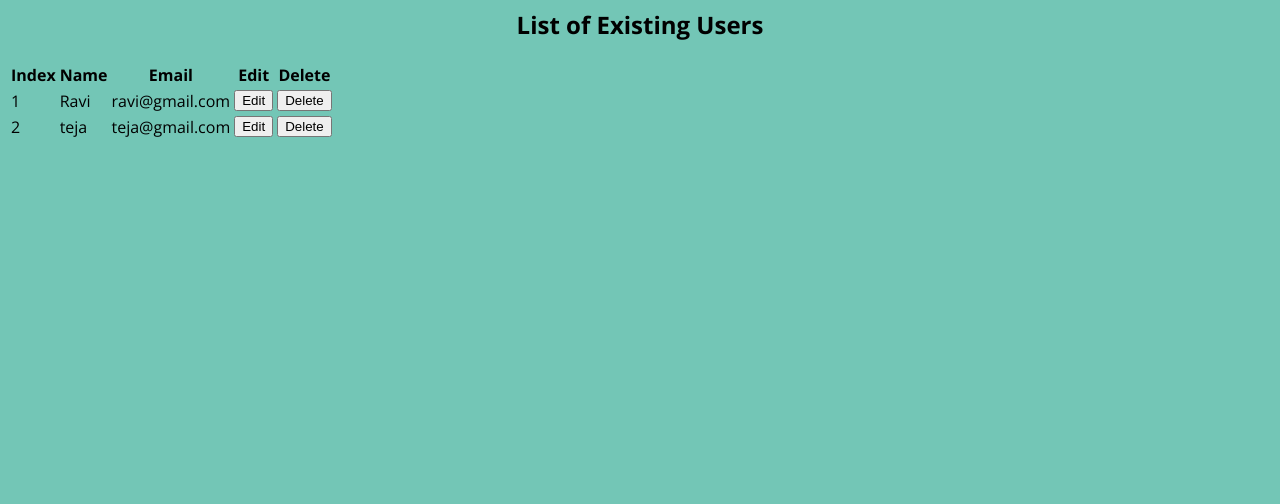
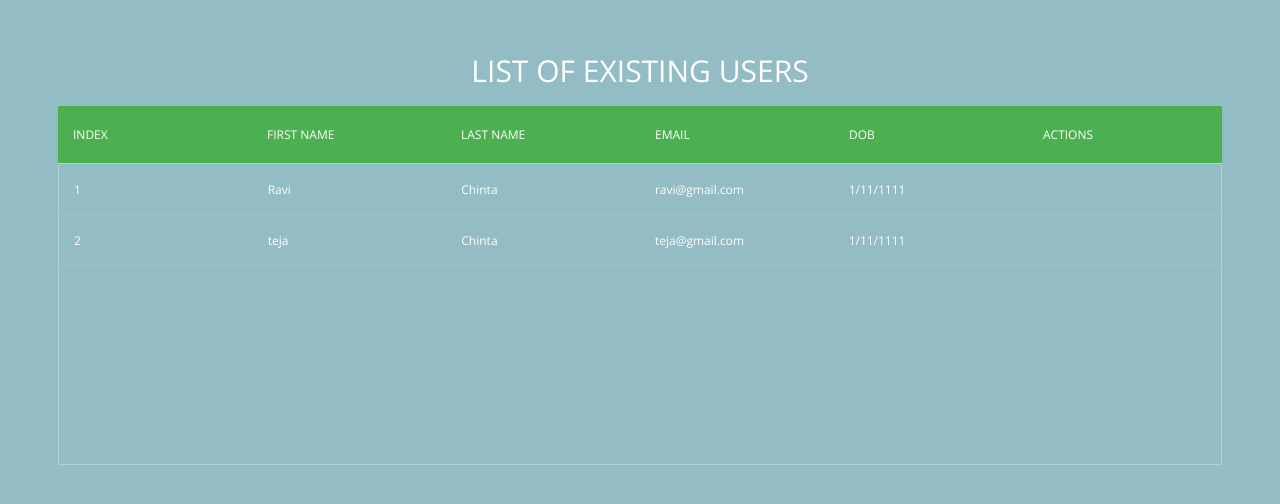
Before and after one commit to raviteja-chinta/login-and-dashboard-angular, an Angular app: page /users in a window 1280 px wide. Shown: the top 504 px of the page. Built offline with nearby package versions, Linux system fonts and the light colour scheme; sample sign-in values are in the browser's storage.

Commit message:
4 files modified

```diff
--- a/src/app/users/users.component.css
+++ b/src/app/users/users.component.css
@@ -1,3 +1,79 @@
 h2{
   text-align: center;
 }
+table {
+  align-content: center;
+}
+th {
+  background-color: #4CAF50;
+  color: white;
+}
+
+
+
+h1{
+  font-size: 30px;
+  color: #fff;
+  text-transform: uppercase;
+  font-weight: 300;
+  text-align: center;
+  margin-bottom: 15px;
+}
+table{
+  width:100%;
+  table-layout: fixed;
+}
+.tbl-header{
+  background-color: rgba(255,255,255,0.3);
+ }
+.tbl-content{
+  height:300px;
+  overflow-x:auto;
+  margin-top: 0px;
+  border: 1px solid rgba(255,255,255,0.3);
+}
+th{
+  padding: 20px 15px;
+  text-align: left;
+  font-weight: 500;
+  font-size: 12px;
+  color: #fff;
+  text-transform: uppercase;
+}
+td{
+  padding: 15px;
+  text-align: left;
+  vertical-align:middle;
+  font-weight: 300;
+  font-size: 12px;
+  color: #fff;
+  border-bottom: solid 1px rgba(255,255,255,0.1);
+}
+td a {
+	cursor: pointer;
+  display: inline-block;
+  margin: 0 7px;
+	min-width: 24px;
+}
+td a.edit {
+  color: #FFC107;
+}
+td a.delete {
+  color: #E34724;
+}
+
+td i {
+  font-size: 20px;
+}
+
+/* demo styles */
+
+@import url(https://fonts.googleapis.com/css?family=Roboto:400,500,300,700);
+body{
+  background: -webkit-linear-gradient(left, #2584c4, #25b7c4);
+  background: linear-gradient(to right, #25b2c4, #25b7c4);
+  font-family: 'Roboto', sans-serif;
+}
+section{
+  margin: 50px;
+}
--- a/src/app/users/users.component.html
+++ b/src/app/users/users.component.html
@@ -1,21 +1,36 @@
-<h2>List of Existing Users</h2>
+<link rel="stylesheet" href="https://fonts.googleapis.com/icon?family=Material+Icons">
 
-<table>
+<section>
+	<h1>List of Existing Users</h1>
+	<div class="tbl-header">
+		<table cellpadding="0" cellspacing="0" border="0">
 			<thead>
-
+				<tr>
 					<th>Index</th>
-    <th>Name</th>
+					<th>First Name</th>
+					<th>Last Name</th>
 					<th>Email</th>
-    <th> Edit </th>
-    <th> Delete </th>
+					<th>DOB</th>
+					<th>Actions</th>
+				</tr>
 			</thead>
+		</table>
+	</div>
+	<div class="tbl-content">
+		<table cellpadding="0" cellspacing="0" border="0">
 			<tbody>
 				<tr *ngFor="let user of users; let i = index;">
 					<td>{{i+1}}</td>
 					<td>{{user.firstName}}</td>
+					<td>{{user.lastName}}</td>
 					<td>{{user.email}}</td>
-      <td> <button (click)="edit()"> Edit </button> </td>
-      <td> <button (click)="edit()"> Delete </button> </td>
+					<td>{{user.DOB}}</td>
+					<td> <a class="edit" title="Edit" data-toggle="tooltip"><i class="material-icons">&#xE254;</i></a>
+						<a class="delete" title="Delete"
+							data-toggle="tooltip"><i class="material-icons">&#xE872;</i></a></td>
+
 				</tr>
 			</tbody>
 		</table>
+	</div>
+</section>
--- a/src/styles.css
+++ b/src/styles.css
@@ -1,6 +1,6 @@
 /* Add application styles & imports to this file! */
 @import  url(https://fonts.googleapis.com/css?family=Open+Sans:400,700);
 body {
-    background: #73C6B6;
+    background: rgba(11, 104, 121, 0.438);
     font-family: 'Open Sans', sans-serif;
 }
```
Also changed, not shown: src/app/users/users.component.ts (+0 -8 lines). Lines whose indentation alone changed are shown as unchanged.
